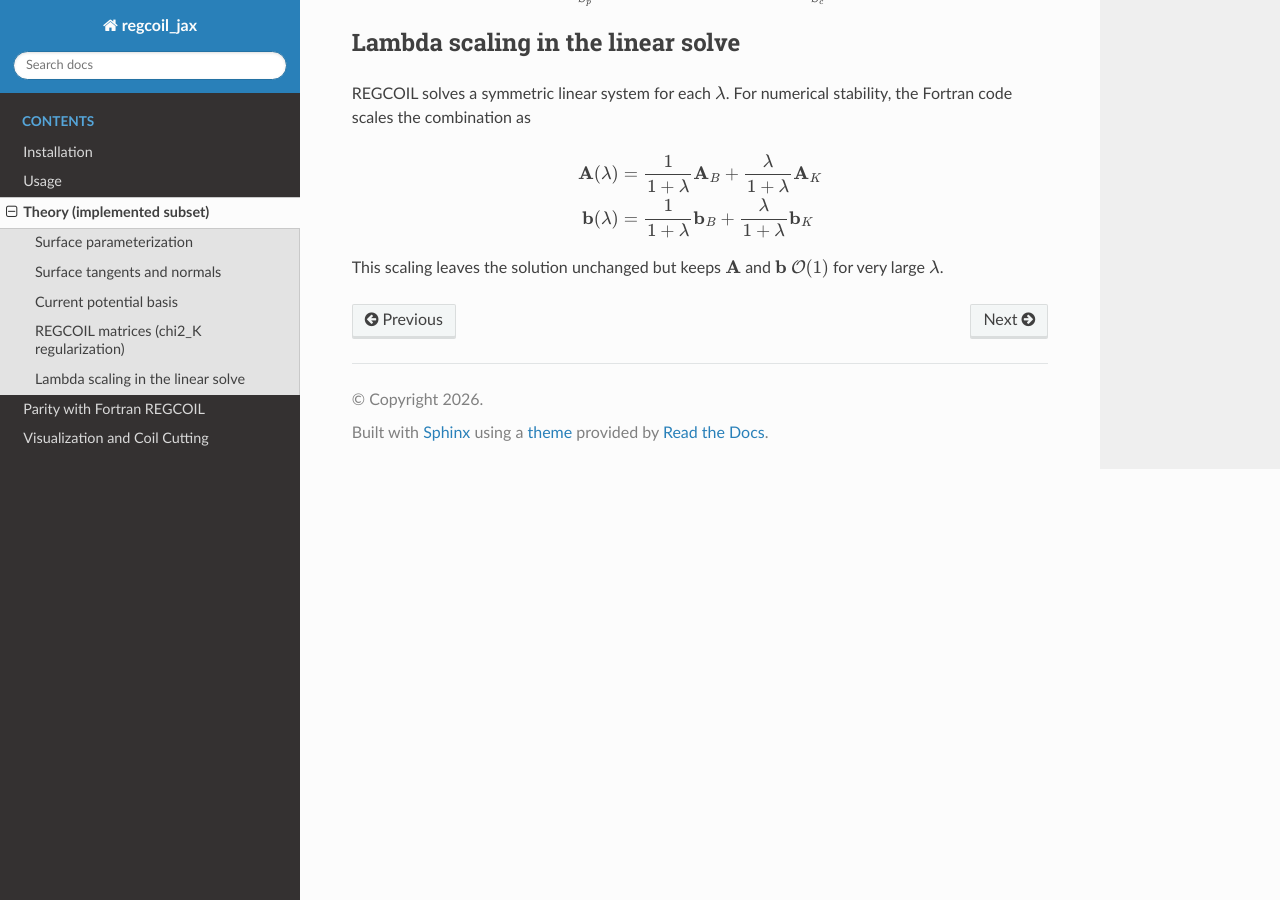
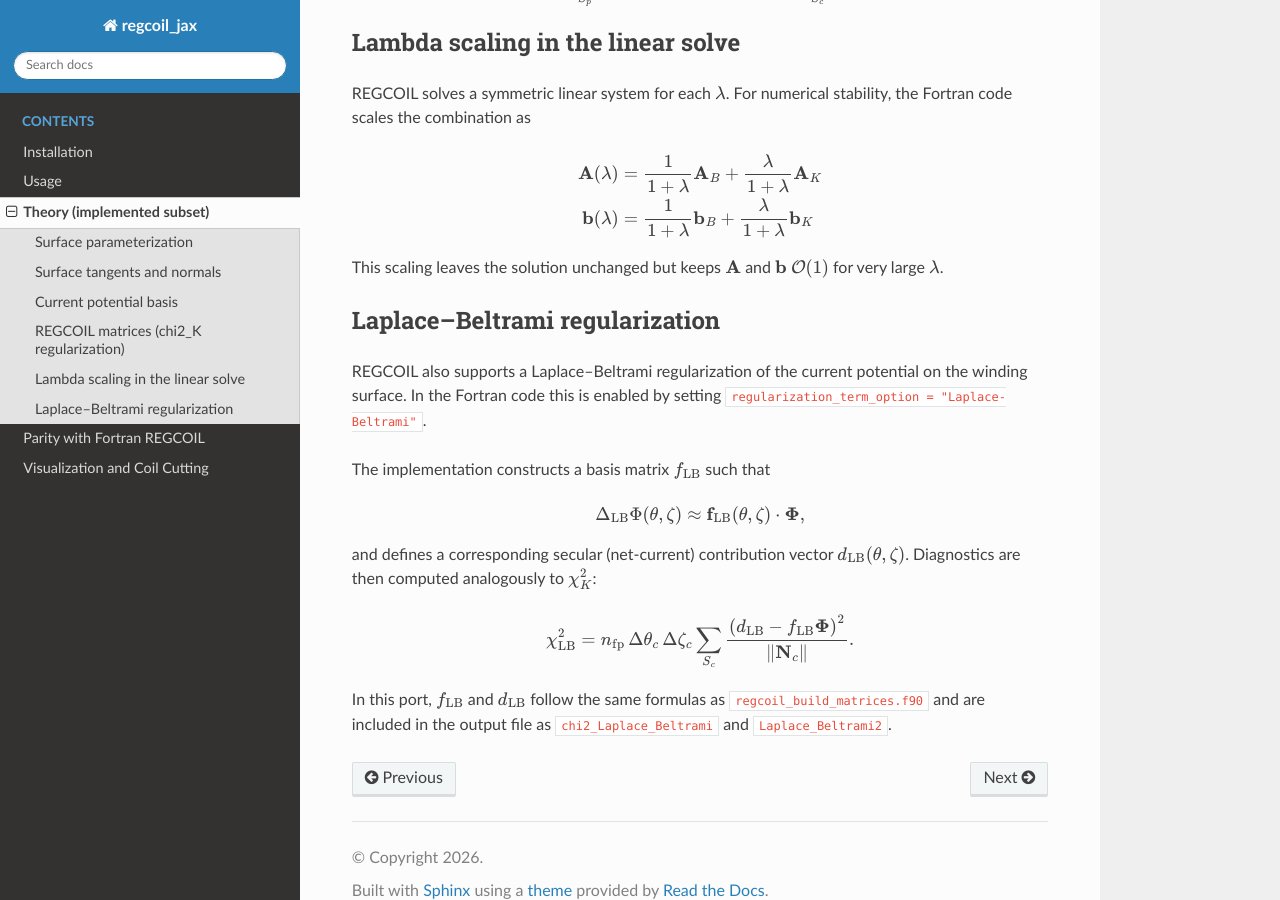
Before and after one commit to uwplasma/regcoil_jax, a Sphinx documentation site: the page built from docs/theory.rst, in a window 1280 px wide and 900 px high, scrolled down 1910 px. Built offline with Sphinx 7.4.7 and the Read the Docs theme 3.1.0, drawn with Linux system fonts in a browser that asks for light colours.

Commit message:
Add Laplace–Beltrami example and regression coverage

```diff
--- a/docs/theory.rst
+++ b/docs/theory.rst
@@ -107,3 +107,26 @@ REGCOIL solves a symmetric linear system for each :math:`\lambda`. For numerical
    \mathbf{b}(\lambda) &= \frac{1}{1+\lambda}\mathbf{b}_B + \frac{\lambda}{1+\lambda}\mathbf{b}_K
 
 This scaling leaves the solution unchanged but keeps :math:`\mathbf{A}` and :math:`\mathbf{b}` :math:`\mathcal{O}(1)` for very large :math:`\lambda`.
+
+Laplace–Beltrami regularization
+-------------------------------
+
+REGCOIL also supports a Laplace–Beltrami regularization of the current potential on the winding surface.
+In the Fortran code this is enabled by setting ``regularization_term_option = "Laplace-Beltrami"``.
+
+The implementation constructs a basis matrix :math:`f_{\mathrm{LB}}` such that
+
+.. math::
+
+   \Delta_{\mathrm{LB}}\Phi(\theta,\zeta) \approx \mathbf{f}_{\mathrm{LB}}(\theta,\zeta)\cdot \boldsymbol{\Phi},
+
+and defines a corresponding secular (net-current) contribution vector :math:`d_{\mathrm{LB}}(\theta,\zeta)`.
+Diagnostics are then computed analogously to :math:`\chi_K^2`:
+
+.. math::
+
+   \chi^2_{\mathrm{LB}} = n_\mathrm{fp}\,\Delta\theta_c\,\Delta\zeta_c
+   \sum_{S_c} \frac{\left(d_{\mathrm{LB}} - f_{\mathrm{LB}}\boldsymbol{\Phi}\right)^2}{\|\mathbf{N}_c\|}.
+
+In this port, :math:`f_{\mathrm{LB}}` and :math:`d_{\mathrm{LB}}` follow the same formulas as
+``regcoil_build_matrices.f90`` and are included in the output file as ``chi2_Laplace_Beltrami`` and ``Laplace_Beltrami2``.
```
Also changed, not shown: README.md (+1 -0 lines), docs/usage.rst (+10 -0 lines), examples/1_simple/README.md, 3 other files.
